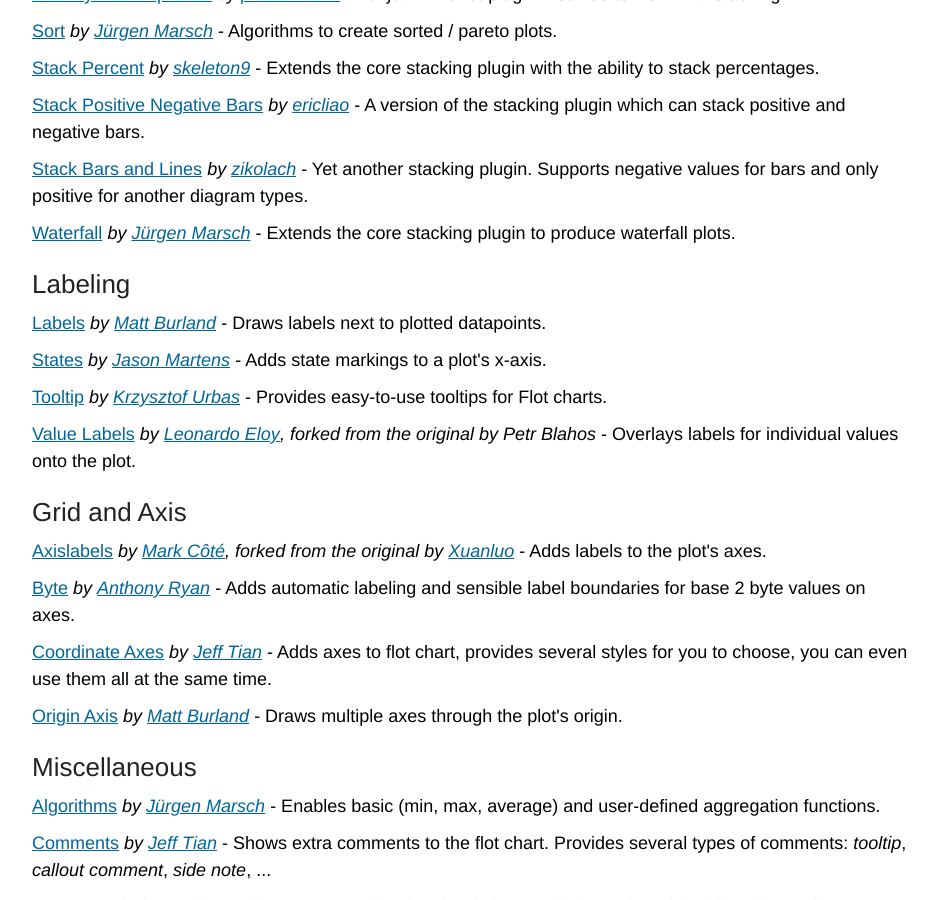
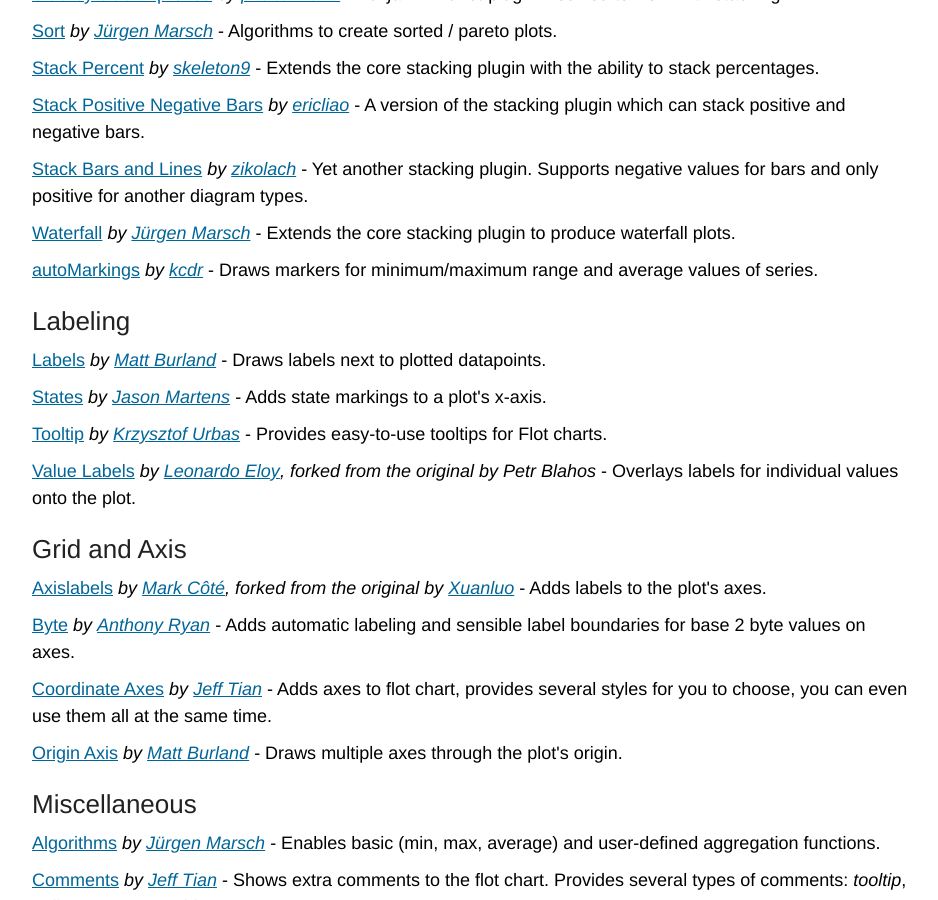
Before and after one commit to flot/flot.github.com, a Jekyll site: the page built from plugins/index.html, in a window 1280 px wide and 900 px high, scrolled down 1180 px. Shown: the whole window, without its empty margins (168-1106 px from the left). Built offline with Jekyll 4.4.1, drawn with Linux system fonts in a browser that asks for light colours; Markdown is read by kramdown in place of the engine named in the settings.

Commit message:
Update index.html

```diff
--- a/plugins/index.html
+++ b/plugins/index.html
@@ -106,6 +106,10 @@ Yet another stacking plugin. Supports negative values for bars and only positive
 <em>by <a href="https://github.com/jumjum123">Jürgen Marsch</a></em> -
 Extends the core stacking plugin to produce waterfall plots.</p>
 
+<p><a href="https://github.com/kcdr/flot-autoMarkings">autoMarkings</a>
+<em>by <a href="https://github.com/kcdr">kcdr</a></em> -
+Draws markers for minimum/maximum range and average values of series.</p>
+
 <h3>Labeling</h3>
 
 <p><a href="https://github.com/burlandm/flot-labels">Labels</a>
```
